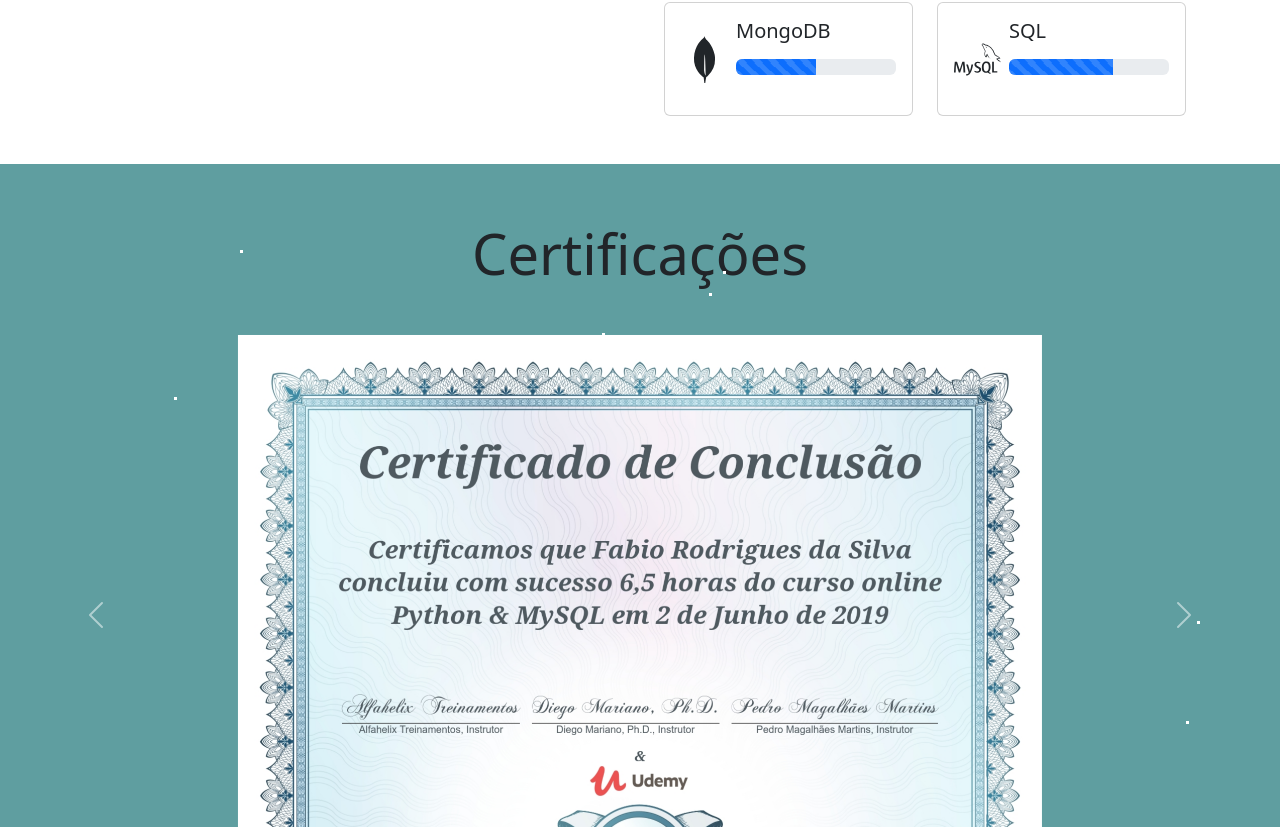
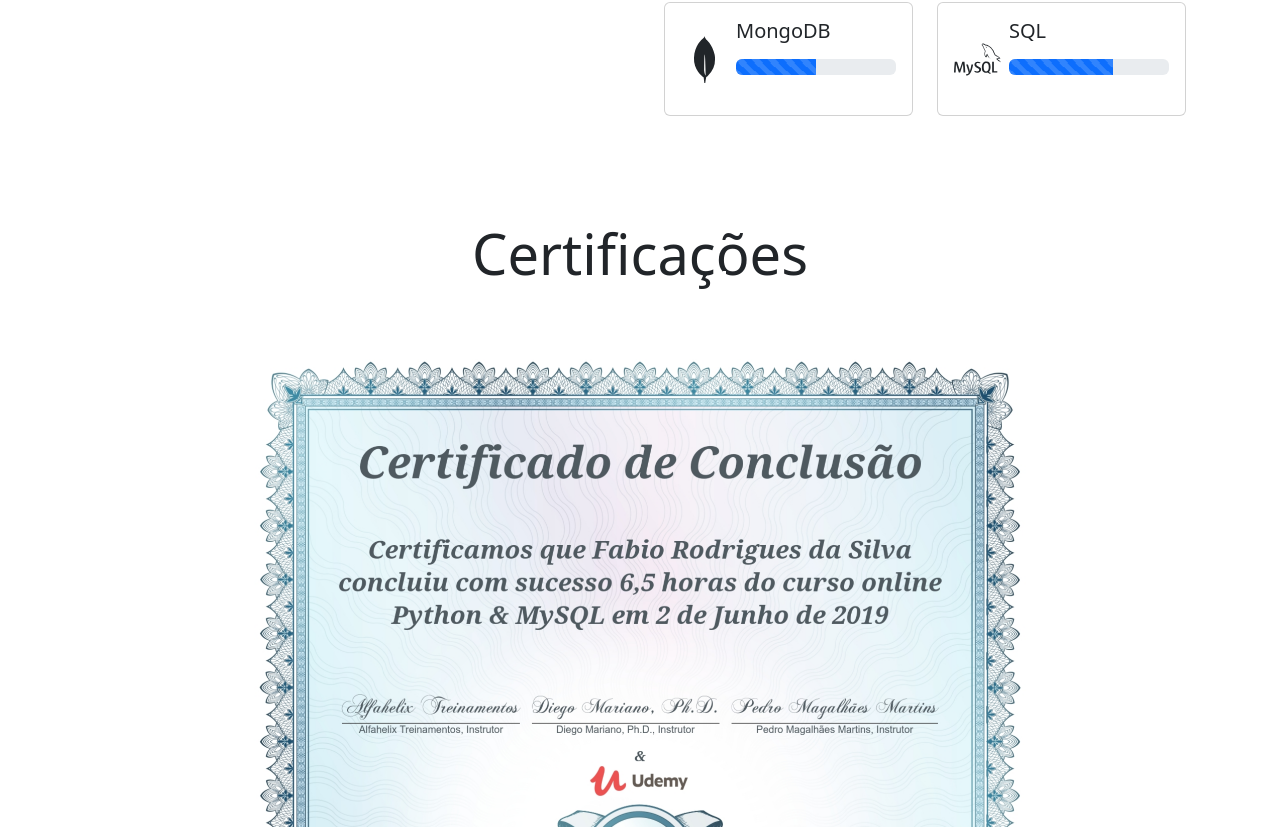
Before and after one commit to Fabio2000/Portifolio, a React (Create React App) app: page / in a window 1280 px wide. Shown: the part 2153-2980 px from the top of the page. Built offline with nearby package versions, Linux system fonts and the light colour scheme.

Commit message:
Usando Z-Index no app js para navbar ficar encima dos componentes

```diff
--- a/src/App.css
+++ b/src/App.css
@@ -21,6 +21,10 @@
     background: #555; /* Cor do polegar ao passar o mouse */
 }
 
-#Carrossel{
+/* #Carrossel{
     background-color: cadetblue;
+} */
+
+#Histrico{
+    z-index: 1;
 }
```
